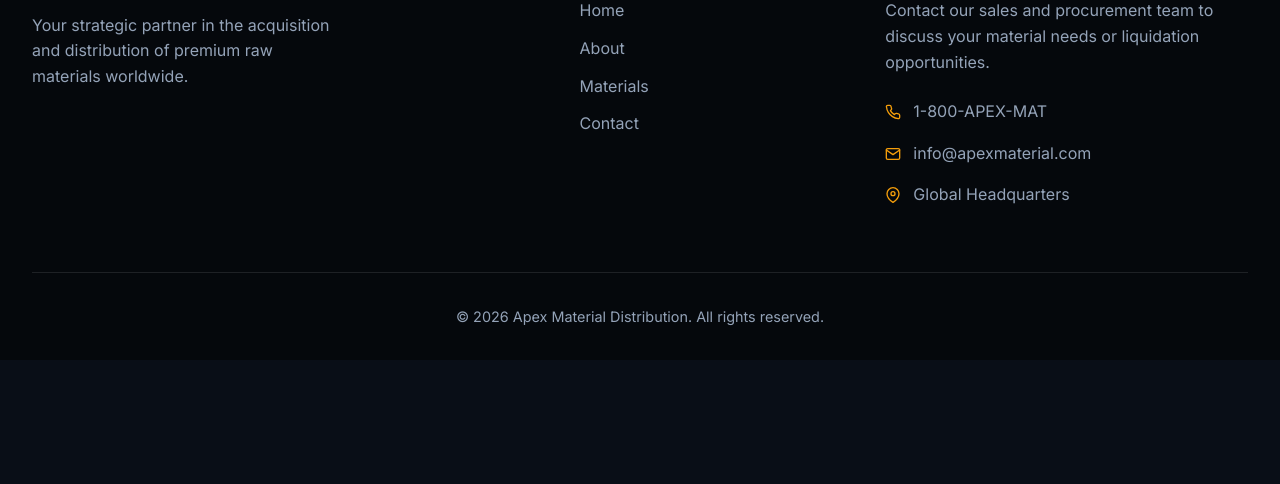
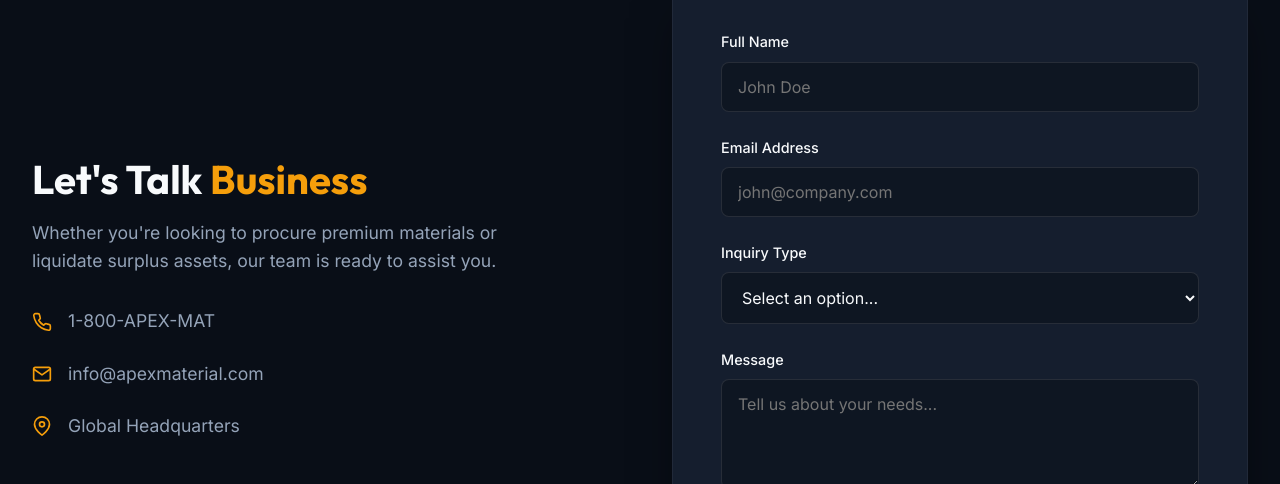
Before and after one commit to hamiltonpolymersllc-lgtm/apexmatdistribution, a plain HTML site: page index.html in a window 1280 px wide. Shown: the part 3151-3635 px from the top of the page. Before the commit the page ends 3511 px from the top, so only its background shows below. Drawn offline with Linux system fonts and the light colour scheme.

Commit message:
Add Netlify contact form and remove CNAME

```diff
--- a/index.html
+++ b/index.html
@@ -161,7 +161,49 @@
         </div>
     </section>
 
-    <footer id="contact" class="footer">
+    <section id="contact" class="contact-section">
+        <div class="container">
+            <div class="contact-grid">
+                <div class="contact-info-block reveal">
+                    <h2>Let's Talk <span class="text-accent">Business</span></h2>
+                    <p>Whether you're looking to procure premium materials or liquidate surplus assets, our team is ready to assist you.</p>
+                    <ul class="contact-info">
+                        <li><svg width="20" height="20" viewBox="0 0 24 24" fill="none" stroke="currentColor" stroke-width="2" stroke-linecap="round" stroke-linejoin="round"><path d="M22 16.92v3a2 2 0 0 1-2.18 2 19.79 19.79 0 0 1-8.63-3.07 19.5 19.5 0 0 1-6-6 19.79 19.79 0 0 1-3.07-8.67A2 2 0 0 1 4.11 2h3a2 2 0 0 1 2 1.72 12.84 12.84 0 0 0 .7 2.81 2 2 0 0 1-.45 2.11L8.09 9.91a16 16 0 0 0 6 6l1.27-1.27a2 2 0 0 1 2.11-.45 12.84 12.84 0 0 0 2.81.7A2 2 0 0 1 22 16.92z"/></svg> 1-800-APEX-MAT</li>
+                        <li><svg width="20" height="20" viewBox="0 0 24 24" fill="none" stroke="currentColor" stroke-width="2" stroke-linecap="round" stroke-linejoin="round"><path d="M4 4h16c1.1 0 2 .9 2 2v12c0 1.1-.9 2-2 2H4c-1.1 0-2-.9-2-2V6c0-1.1.9-2 2-2z"/><polyline points="22,6 12,13 2,6"/></svg> info@apexmaterial.com</li>
+                        <li><svg width="20" height="20" viewBox="0 0 24 24" fill="none" stroke="currentColor" stroke-width="2" stroke-linecap="round" stroke-linejoin="round"><path d="M21 10c0 7-9 13-9 13s-9-6-9-13a9 9 0 0 1 18 0z"/><circle cx="12" cy="10" r="3"/></svg> Global Headquarters</li>
+                    </ul>
+                </div>
+                <div class="contact-form-block reveal delay-1">
+                    <form name="contact" method="POST" data-netlify="true" class="netlify-form">
+                        <div class="form-group">
+                            <label for="name">Full Name</label>
+                            <input type="text" id="name" name="name" required placeholder="John Doe">
+                        </div>
+                        <div class="form-group">
+                            <label for="email">Email Address</label>
+                            <input type="email" id="email" name="email" required placeholder="john@company.com">
+                        </div>
+                        <div class="form-group">
+                            <label for="subject">Inquiry Type</label>
+                            <select id="subject" name="subject" required>
+                                <option value="" disabled selected>Select an option...</option>
+                                <option value="Purchasing Materials">Purchasing Materials</option>
+                                <option value="Selling / Liquidation">Selling / Liquidation</option>
+                                <option value="General Inquiry">General Inquiry</option>
+                            </select>
+                        </div>
+                        <div class="form-group">
+                            <label for="message">Message</label>
+                            <textarea id="message" name="message" rows="4" required placeholder="Tell us about your needs..."></textarea>
+                        </div>
+                        <button type="submit" class="btn btn-primary btn-block">Send Message</button>
+                    </form>
+                </div>
+            </div>
+        </div>
+    </section>
+
+    <footer class="footer">
         <div class="container">
             <div class="footer-grid">
                 <div class="footer-brand">
@@ -180,15 +222,6 @@
                         <li><a href="#contact">Contact</a></li>
                     </ul>
                 </div>
-                <div class="footer-contact">
-                    <h4>Get In Touch</h4>
-                    <p>Contact our sales and procurement team to discuss your material needs or liquidation opportunities.</p>
-                    <ul class="contact-info">
-                        <li><svg width="16" height="16" viewBox="0 0 24 24" fill="none" stroke="currentColor" stroke-width="2" stroke-linecap="round" stroke-linejoin="round"><path d="M22 16.92v3a2 2 0 0 1-2.18 2 19.79 19.79 0 0 1-8.63-3.07 19.5 19.5 0 0 1-6-6 19.79 19.79 0 0 1-3.07-8.67A2 2 0 0 1 4.11 2h3a2 2 0 0 1 2 1.72 12.84 12.84 0 0 0 .7 2.81 2 2 0 0 1-.45 2.11L8.09 9.91a16 16 0 0 0 6 6l1.27-1.27a2 2 0 0 1 2.11-.45 12.84 12.84 0 0 0 2.81.7A2 2 0 0 1 22 16.92z"/></svg> 1-800-APEX-MAT</li>
-                        <li><svg width="16" height="16" viewBox="0 0 24 24" fill="none" stroke="currentColor" stroke-width="2" stroke-linecap="round" stroke-linejoin="round"><path d="M4 4h16c1.1 0 2 .9 2 2v12c0 1.1-.9 2-2 2H4c-1.1 0-2-.9-2-2V6c0-1.1.9-2 2-2z"/><polyline points="22,6 12,13 2,6"/></svg> info@apexmaterial.com</li>
-                        <li><svg width="16" height="16" viewBox="0 0 24 24" fill="none" stroke="currentColor" stroke-width="2" stroke-linecap="round" stroke-linejoin="round"><path d="M21 10c0 7-9 13-9 13s-9-6-9-13a9 9 0 0 1 18 0z"/><circle cx="12" cy="10" r="3"/></svg> Global Headquarters</li>
-                    </ul>
-                </div>
             </div>
             <div class="footer-bottom">
                 <p>&copy; <span id="year"></span> Apex Material Distribution. All rights reserved.</p>
--- a/styles.css
+++ b/styles.css
@@ -512,16 +512,119 @@ ul {
     margin-bottom: 2rem;
 }
 
+/* Contact Section */
+.contact-section {
+    padding: 8rem 0;
+    background: var(--bg-dark);
+}
+
+.contact-grid {
+    display: grid;
+    grid-template-columns: 1fr 1fr;
+    gap: 4rem;
+    align-items: center;
+}
+
+.contact-info-block h2 {
+    font-size: 2.5rem;
+    margin-bottom: 1rem;
+}
+
+.contact-info-block p {
+    color: var(--text-secondary);
+    font-size: 1.1rem;
+    margin-bottom: 2rem;
+    max-width: 500px;
+}
+
+.contact-info {
+    display: flex;
+    flex-direction: column;
+    gap: 1.5rem;
+}
+
+.contact-info li {
+    color: var(--text-secondary);
+    display: flex;
+    align-items: center;
+    gap: 1rem;
+    font-size: 1.1rem;
+}
+
+.contact-info svg {
+    color: var(--accent-main);
+}
+
+/* Netlify Form */
+.contact-form-block {
+    background: var(--bg-card);
+    padding: 3rem;
+    border-radius: 1rem;
+    border: 1px solid rgba(255,255,255,0.05);
+    box-shadow: 0 25px 50px -12px rgba(0, 0, 0, 0.5);
+}
+
+.netlify-form {
+    display: flex;
+    flex-direction: column;
+    gap: 1.5rem;
+}
+
+.form-group {
+    display: flex;
+    flex-direction: column;
+    gap: 0.5rem;
+}
+
+.form-group label {
+    font-size: 0.9rem;
+    font-weight: 500;
+    color: var(--text-primary);
+}
+
+.form-group input,
+.form-group select,
+.form-group textarea {
+    width: 100%;
+    padding: 0.875rem 1rem;
+    background: rgba(9, 14, 23, 0.5);
+    border: 1px solid rgba(255,255,255,0.1);
+    border-radius: 0.5rem;
+    color: var(--text-primary);
+    font-family: var(--font-body);
+    font-size: 1rem;
+    transition: var(--transition);
+}
+
+.form-group input:focus,
+.form-group select:focus,
+.form-group textarea:focus {
+    outline: none;
+    border-color: var(--accent-main);
+    background: rgba(9, 14, 23, 0.8);
+    box-shadow: 0 0 0 2px var(--accent-glow);
+}
+
+.form-group select option {
+    background: var(--bg-card);
+    color: var(--text-primary);
+}
+
+.btn-block {
+    width: 100%;
+    margin-top: 0.5rem;
+}
+
 /* Footer */
 .footer {
     background: #05080c;
-    padding: 6rem 0 2rem;
+    padding: 4rem 0 2rem;
     border-top: 1px solid rgba(255,255,255,0.05);
 }
 
 .footer-grid {
     display: grid;
-    grid-template-columns: 2fr 1fr 1.5fr;
+    grid-template-columns: 2fr 1fr;
     gap: 4rem;
     margin-bottom: 4rem;
 }
@@ -532,7 +635,7 @@ ul {
     max-width: 300px;
 }
 
-.footer-links h4, .footer-contact h4 {
+.footer-links h4 {
     font-family: var(--font-heading);
     font-size: 1.25rem;
     margin-bottom: 1.5rem;
@@ -550,28 +653,6 @@ ul {
 }
 
 .footer-links a:hover {
-    color: var(--accent-main);
-}
-
-.footer-contact p {
-    color: var(--text-secondary);
-    margin-bottom: 1.5rem;
-}
-
-.contact-info {
-    display: flex;
-    flex-direction: column;
-    gap: 1rem;
-}
-
-.contact-info li {
-    color: var(--text-secondary);
-    display: flex;
-    align-items: center;
-    gap: 0.75rem;
-}
-
-.contact-info svg {
     color: var(--accent-main);
 }
 
@@ -602,11 +683,11 @@ ul {
 
 /* Responsive */
 @media (max-width: 992px) {
-    .about-grid {
+    .about-grid, .contact-grid {
         grid-template-columns: 1fr;
     }
     .footer-grid {
-        grid-template-columns: 1fr 1fr;
+        grid-template-columns: 1fr;
     }
 }
 
```
Also changed, not shown: 1 other file.
